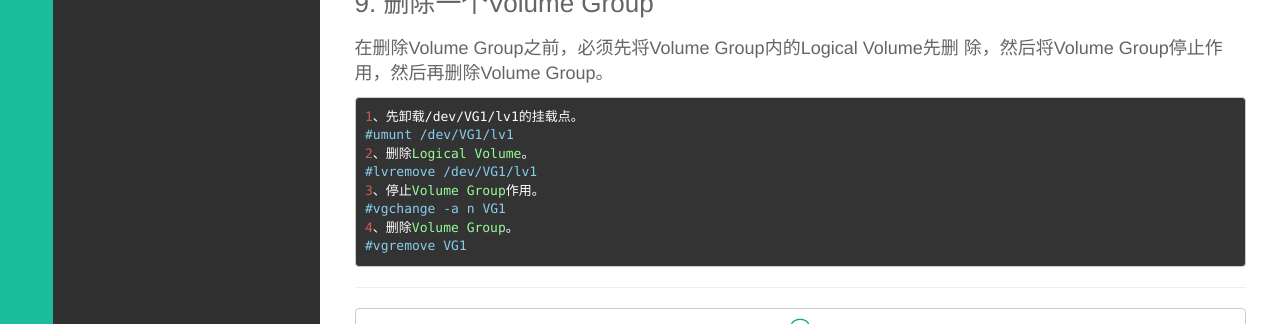
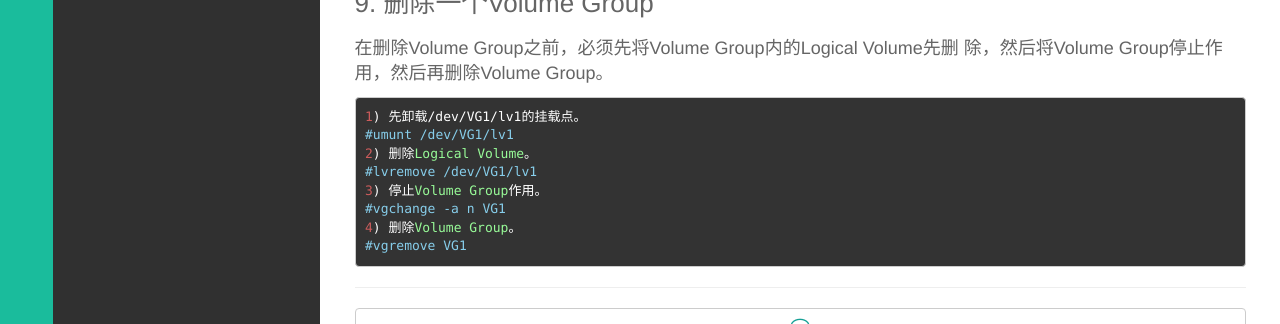
Before and after one commit to wenchma/wenchma.github.io, a Jekyll site: the page built from _posts/2016-08-31-management-of-lvm-instance.md, in a window 1280 px wide. Shown: the part 1567-1891 px from the top of the page. Built offline with Jekyll 4.4.1, drawn with Linux system fonts in a browser that asks for light colours.

````diff
--- a/_posts/2016-08-31-management-of-lvm-instance.md
+++ b/_posts/2016-08-31-management-of-lvm-instance.md
@@ -87,13 +87,13 @@ tgtd            4150 root   11u   BLK  253,2      0t0 255606978 /dev/cinder-volu
 在删除Volume Group之前，必须先将Volume Group内的Logical Volume先删
 除，然后将Volume Group停止作用，然后再删除Volume Group。
 
- ```
-1、先卸载/dev/VG1/lv1的挂载点。
+```
+1) 先卸载/dev/VG1/lv1的挂载点。
 #umunt /dev/VG1/lv1
-2、删除Logical Volume。
+2) 删除Logical Volume。
 #lvremove /dev/VG1/lv1
-3、停止Volume Group作用。
+3) 停止Volume Group作用。
 #vgchange -a n VG1
-4、删除Volume Group。
+4) 删除Volume Group。
 #vgremove VG1
 ```
````
